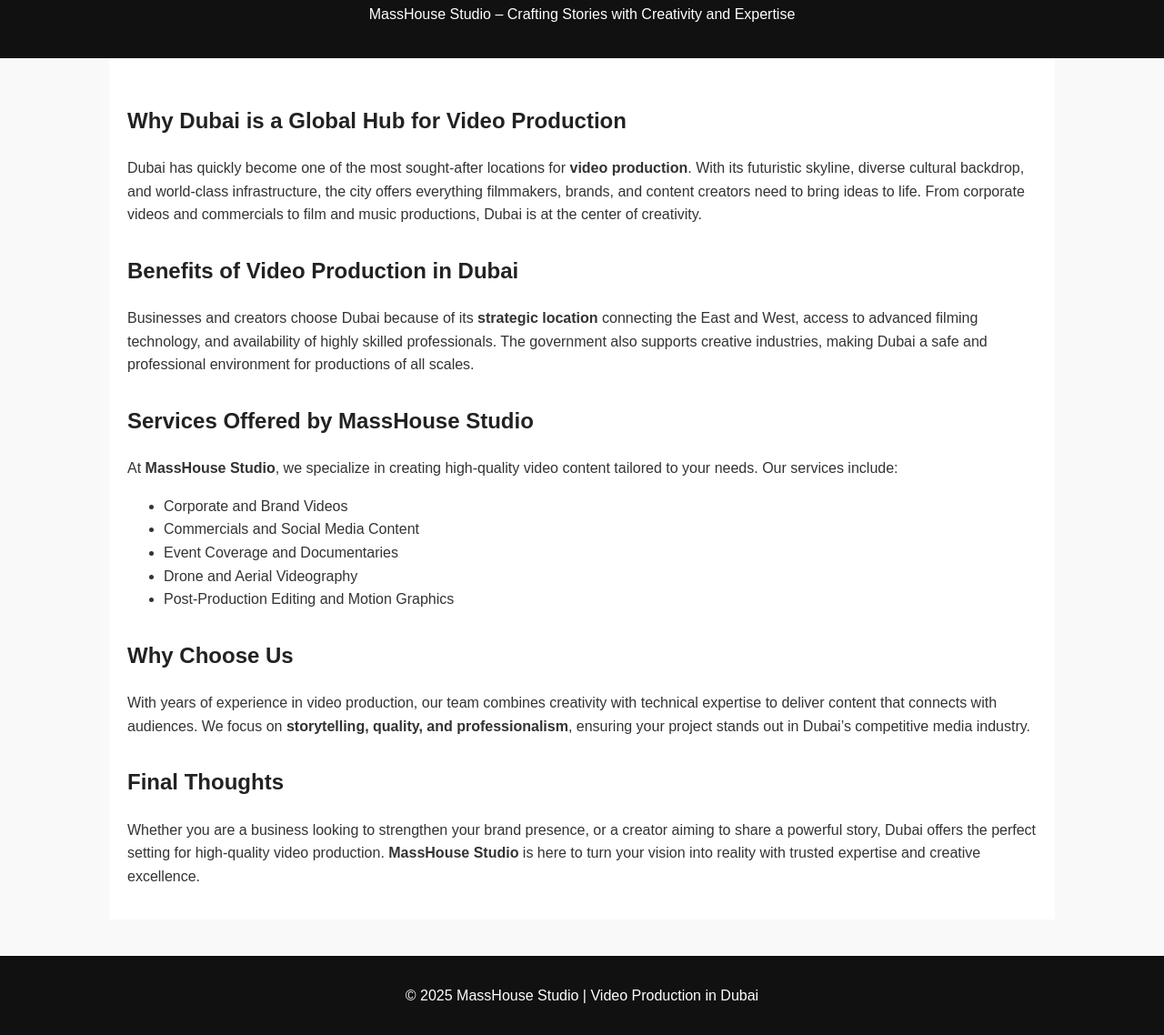
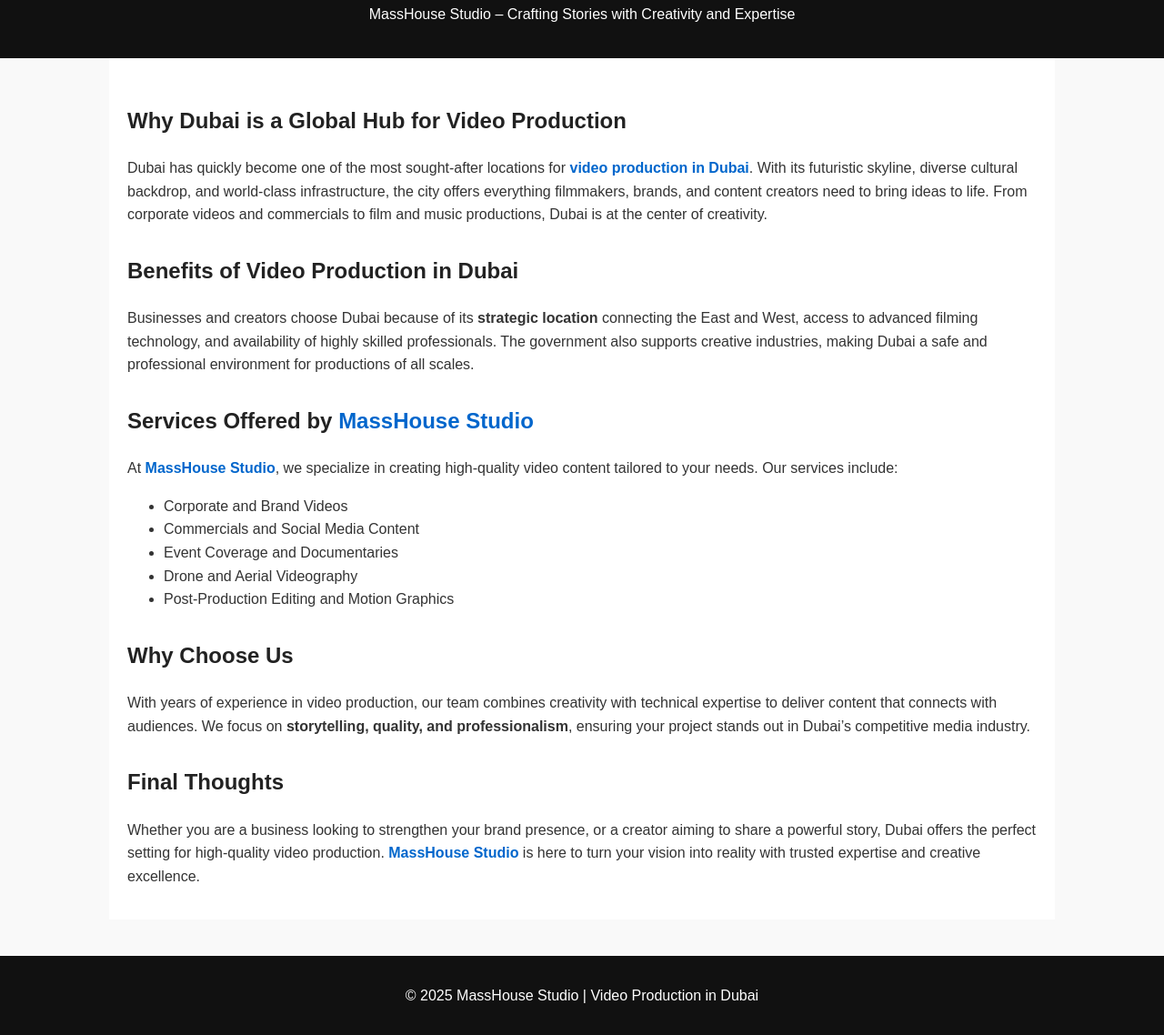
Before and after one commit to masshousestudio/MassHouse-Studio, a plain HTML site: page blog1.html in a window 1280 px wide. Shown: the part 84-1222 px from the top of the page at 91% size. Drawn offline with Linux system fonts and the light colour scheme.

Commit message:
Update blog1.html

```diff
--- a/blog1.html
+++ b/blog1.html
@@ -43,18 +43,26 @@
       padding: 15px;
       margin-top: 40px;
     }
+    a {
+      color: #0066cc;
+      text-decoration: none;
+    }
+    a:hover {
+      text-decoration: underline;
+    }
   </style>
 </head>
 <body>
   <header>
-    <h1>Video Production in Dubai</h1>
-    <p>MassHouse Studio – Crafting Stories with Creativity and Expertise</p>
+    <h1><a href="https://masshouse.studio/" style="color: #fff; text-decoration: none;">Video Production in Dubai</a></h1>
+    <p><a href="https://masshouse.studio/" style="color: #fff; text-decoration: none;">MassHouse Studio</a> – Crafting Stories with Creativity and Expertise</p>
   </header>
 
   <div class="container">
     <h2>Why Dubai is a Global Hub for Video Production</h2>
     <p>
-      Dubai has quickly become one of the most sought-after locations for <strong>video production</strong>.
+      Dubai has quickly become one of the most sought-after locations for
+      <strong><a href="https://masshouse.studio/how-to-start-a-video-production-company-in-dubai/" target="_blank">video production in Dubai</a></strong>.
       With its futuristic skyline, diverse cultural backdrop, and world-class infrastructure,
       the city offers everything filmmakers, brands, and content creators need to bring ideas to life.
       From corporate videos and commercials to film and music productions, Dubai is at the center of creativity.
@@ -67,9 +75,9 @@
       The government also supports creative industries, making Dubai a safe and professional environment for productions of all scales.
     </p>
 
-    <h2>Services Offered by MassHouse Studio</h2>
+    <h2>Services Offered by <a href="https://masshouse.studio/" target="_blank">MassHouse Studio</a></h2>
     <p>
-      At <strong>MassHouse Studio</strong>, we specialize in creating high-quality video content tailored to your needs.
+      At <strong><a href="https://masshouse.studio/" target="_blank">MassHouse Studio</a></strong>, we specialize in creating high-quality video content tailored to your needs.
       Our services include:
     </p>
     <ul>
@@ -91,12 +99,12 @@
     <p>
       Whether you are a business looking to strengthen your brand presence, or a creator aiming to share a powerful story,
       Dubai offers the perfect setting for high-quality video production.
-      <strong>MassHouse Studio</strong> is here to turn your vision into reality with trusted expertise and creative excellence.
+      <strong><a href="https://masshouse.studio/" target="_blank">MassHouse Studio</a></strong> is here to turn your vision into reality with trusted expertise and creative excellence.
     </p>
   </div>
 
   <footer>
-    <p>&copy; 2025 MassHouse Studio | Video Production in Dubai</p>
+    <p>&copy; 2025 <a href="https://masshouse.studio/" style="color: #fff;">MassHouse Studio</a> | Video Production in Dubai</p>
   </footer>
 </body>
 </html>
```
